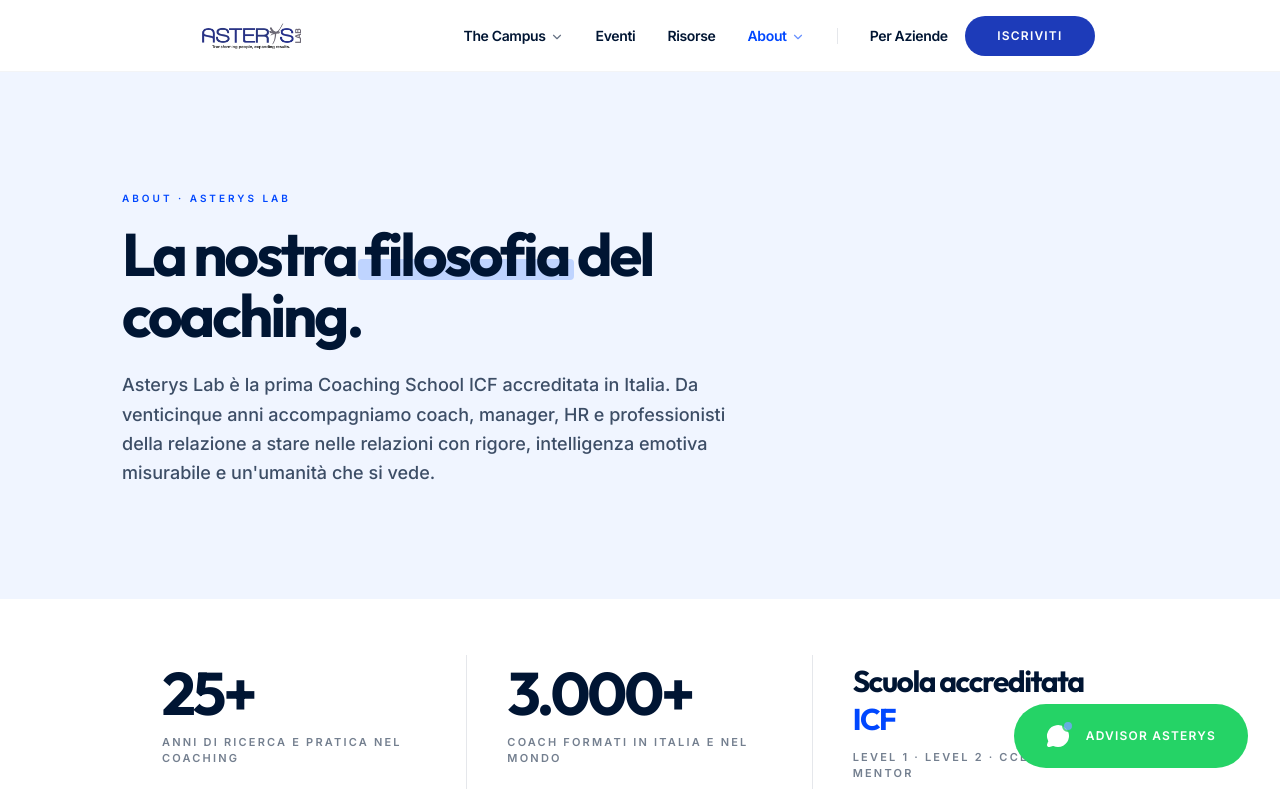
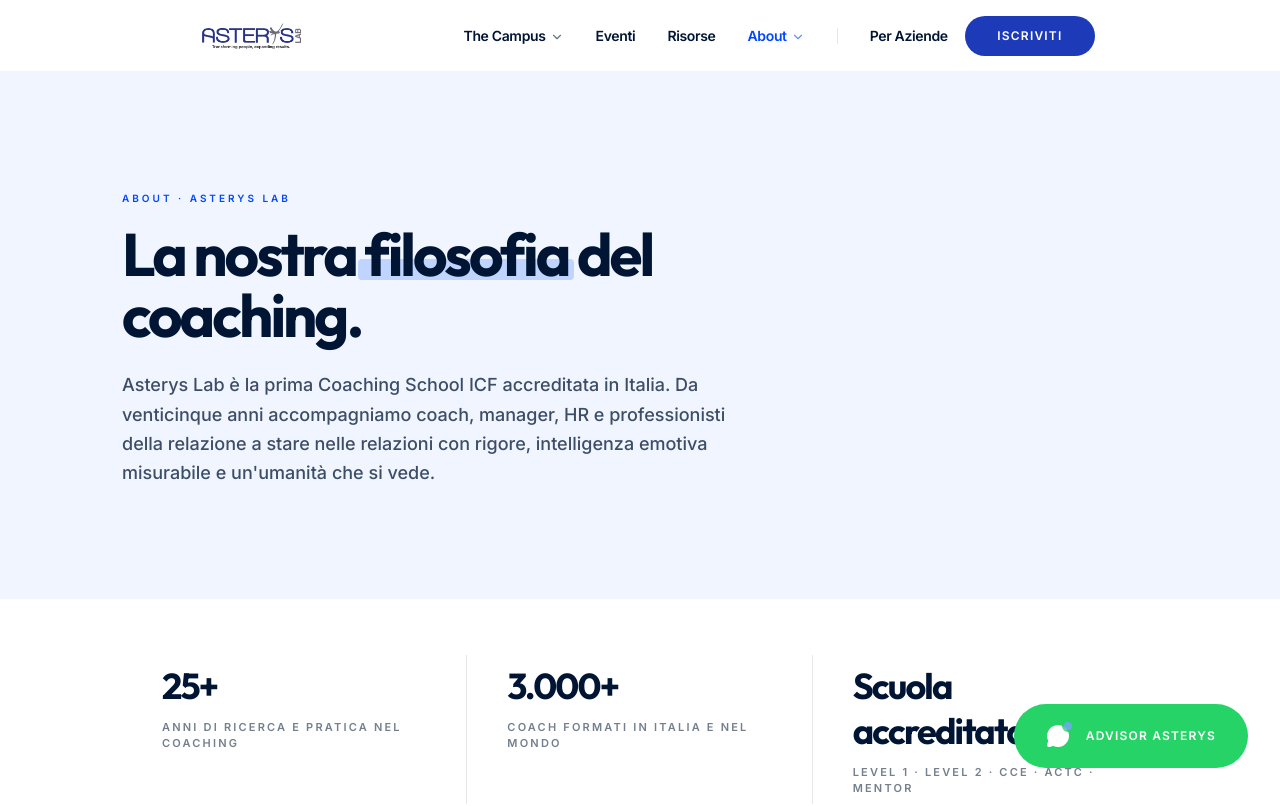
Before and after one commit to danielecolasanti22-wq/asterys-lab---scuola-di-coaching-icf, a React (Vite) app: page /about in a window 1280 px wide. Shown: the top 806 px of the page. Built offline with nearby package versions, Linux system fonts and the light colour scheme.

Commit message:
Update About.tsx

```diff
--- a/src/pages/About.tsx
+++ b/src/pages/About.tsx
@@ -146,7 +146,7 @@
         <div className="max-w-[1100px] mx-auto px-4 sm:px-8 py-10 lg:py-14">
           <div className="grid grid-cols-1 sm:grid-cols-3 divide-y sm:divide-y-0 sm:divide-x divide-gray-200">
             <div className="px-2 sm:px-6 lg:px-10 py-6 sm:py-2 text-center sm:text-left">
-              <p className="text-5xl lg:text-6xl font-display font-black tracking-tighter text-brand-navy leading-none">
+              <p className="text-3xl lg:text-4xl font-display font-black tracking-tighter text-brand-navy leading-tight">
                 25+
               </p>
               <p className="mt-3 text-[11px] font-black uppercase tracking-[0.2em] text-brand-navy/55 leading-snug">
@@ -154,7 +154,7 @@
               </p>
             </div>
             <div className="px-2 sm:px-6 lg:px-10 py-6 sm:py-2 text-center sm:text-left">
-              <p className="text-5xl lg:text-6xl font-display font-black tracking-tighter text-brand-navy leading-none">
+              <p className="text-3xl lg:text-4xl font-display font-black tracking-tighter text-brand-navy leading-tight">
                 3.000+
               </p>
               <p className="mt-3 text-[11px] font-black uppercase tracking-[0.2em] text-brand-navy/55 leading-snug">
@@ -162,7 +162,7 @@
               </p>
             </div>
             <div className="px-2 sm:px-6 lg:px-10 py-6 sm:py-2 text-center sm:text-left">
-              <p className="text-2xl lg:text-3xl font-display font-black tracking-tighter text-brand-navy leading-tight">
+              <p className="text-3xl lg:text-4xl font-display font-black tracking-tighter text-brand-navy leading-tight">
                 Scuola accreditata <span className="text-brand-accent">ICF</span>
               </p>
               <p className="mt-3 text-[11px] font-black uppercase tracking-[0.2em] text-brand-navy/55 leading-snug">
```
